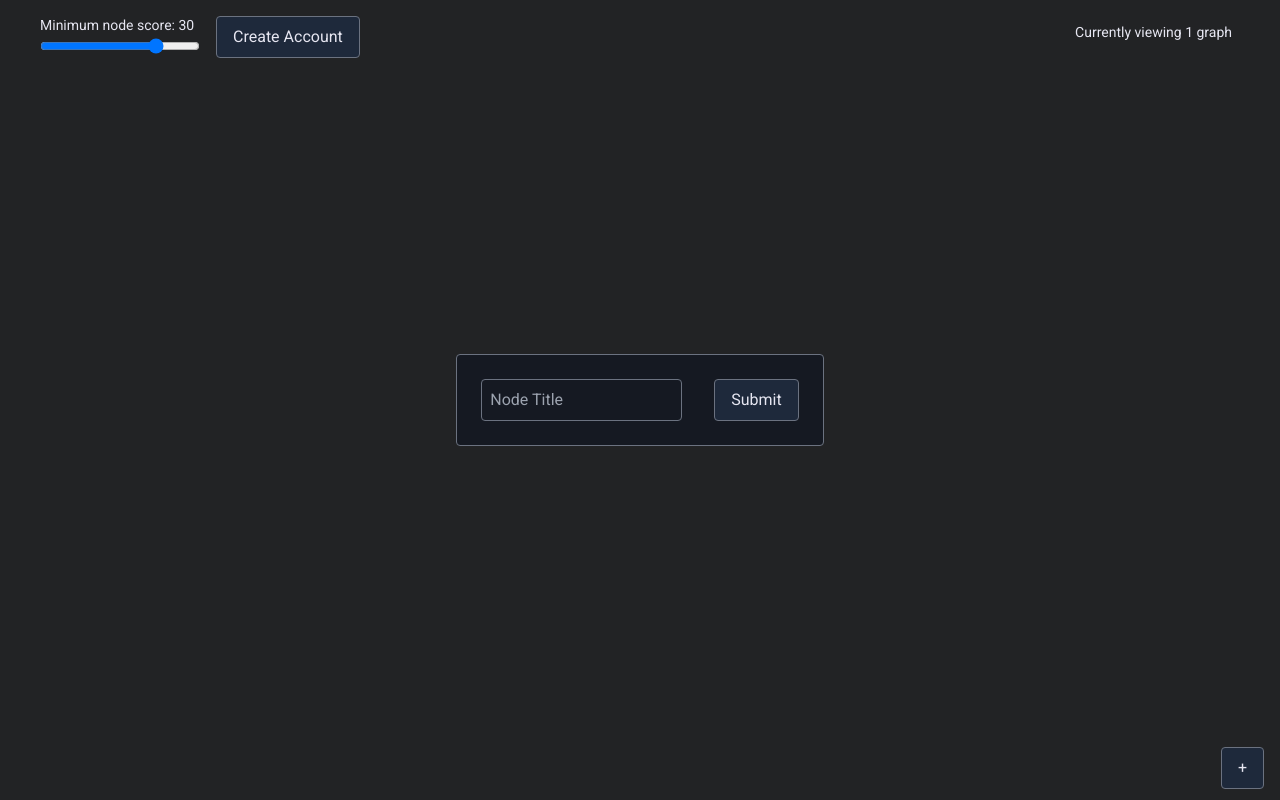
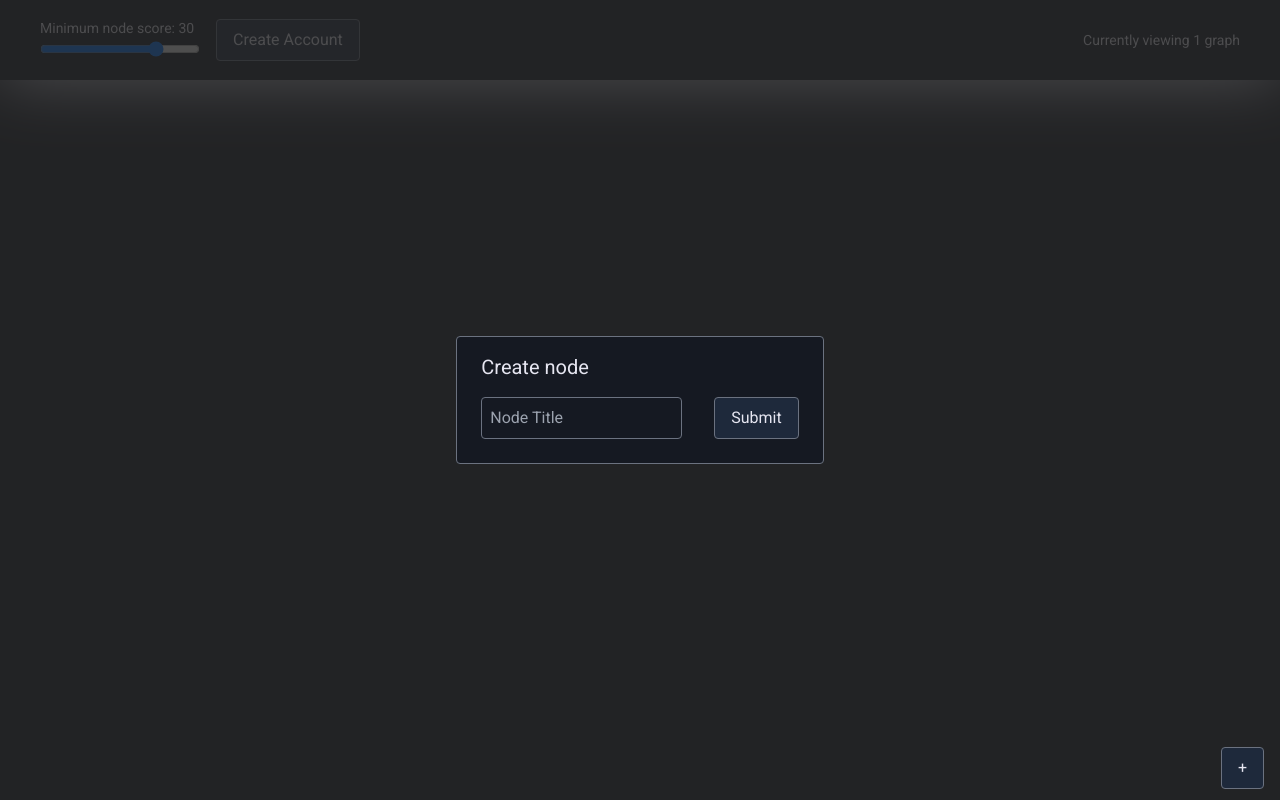
Before and after one commit to andrewchen0028/freeschool, a React (Create React App) app in the folder packages/frontend/: page /1/createNode in a window 1280 px wide. Built offline with nearby package versions, Linux system fonts and the light colour scheme; no server answers; a web font is replaced by a local one.

Commit message:
add drop shadow to topBar, make nodeWindow cover topBar, add 'Create node' text to nodeForm

```diff
--- a/packages/frontend/src/components/Graph.tsx
+++ b/packages/frontend/src/components/Graph.tsx
@@ -96,11 +96,11 @@ export default function Graph() {
   }, [graphRef, graphData]);
 
   return (
-    <div className="bg-black-denim z-0">
-      <div id="graph" className="h-screen w-screen pt-16 overflow-hidden" />
+    <div className="bg-black-denim z-1">
       <Outlet context={[addNode, addLink]} />
+      <BottomBar />
+      <div id="graph" className="h-screen w-screen pt-20 overflow-hidden z-1" />
       <TopBar />
-      <BottomBar />
     </div>
   );
 }
--- a/packages/frontend/src/components/NodeForm.tsx
+++ b/packages/frontend/src/components/NodeForm.tsx
@@ -53,7 +53,10 @@ export default function NodeForm() {
           500: <p className="text-red-500"
             children="Internal server error" />
         }[errorFlag]}
-        <form onSubmit={handleSubmit}>
+        <div className="px-4 pt-2 text-xl">
+          Create node
+        </div>
+        <form onSubmit={handleSubmit} className="mt-0">
           <input className="text-input" placeholder="Node Title" required={true}
             value={title} onChange={handleChange} />
           <button className="button" type="submit">Submit</button>
--- a/packages/frontend/src/components/TopBar.tsx
+++ b/packages/frontend/src/components/TopBar.tsx
@@ -36,17 +36,17 @@ export default function TopBar() {
     if (graphTitles.length < 2) return <></>;
     else {
       return <button onClick={() => popSubgraph()} className="text-sm text-blue-600 underline">
-        Previous subgraph: {graphTitles.at(-2)}
+        Previous graph: {graphTitles.at(-2)}
       </button>
     }
   }
 
   return (
-    <div className="absolute top-0 left-0 h-16 w-screen drop-shadow-lg min-h-max
-      flex flex-row justify-between align-center z-100">
+    <div className="absolute top-0 left-0 h-20 w-screen drop-shadow-lg
+      flex flex-row justify-between align-center z-2 bg-black-denim">
       <div className="h-100% flex flex-col items-start">
         <div className="h-100%
-        flex flex-row items-center">
+        flex flex-row items-center my-auto">
           <div className="z-10 ml-10 w-40">
             <label htmlFor="range" className="text-sm">Minimum node score: 30</label>
             <input id="range" type="range" min={-100} max={100} className="w-full bg-gray" />
@@ -56,7 +56,7 @@ export default function TopBar() {
             children="Create Account" />
         </div>
       </div>
-      <div className="flex flex-col z-10 p-2 mr-10 h-100% w-100% items-end">
+      <div className="flex flex-col z-10 my-auto mr-10 h-100% w-100% items-end">
         <div className="text-sm my-auto">
           Currently viewing {graphTitles.at(-1)} graph
         </div>
--- a/packages/frontend/tailwind.config.js
+++ b/packages/frontend/tailwind.config.js
@@ -13,7 +13,7 @@ module.exports = {
         'gray-500': '#6b7280',
       },
       dropShadow: {
-        'lg': '0 0 8px near-white'
+        'lg': '0 0 32px #e6e6f1'
       },
       fontFamily: {
         sans: ['Roboto', 'sans-serif']
```
Also changed, not shown: packages/frontend/src/components/NodeWindow.tsx (indentation only).
